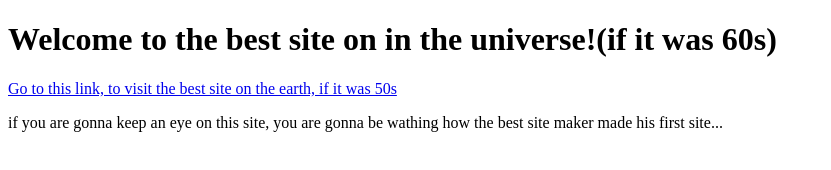
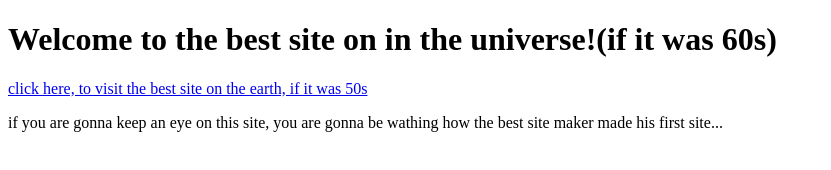
Before and after one commit to ShotaKhakhishvili/TempRepository, a plain HTML site: page prac.html in a window 1280 px wide. Shown: the whole page, without its empty margins (0-831 px from the left). Drawn offline with Linux system fonts and the light colour scheme.

Commit message:
comm4(2)

```diff
--- a/prac.html
+++ b/prac.html
@@ -8,7 +8,7 @@
 
         <h1> Welcome to the best site on in the universe!(if it was 60s)</h1>
 
-        <a href = "prac.html"> Go to this link, to visit the best site on the earth, if it was 50s</a>
+        <a href = "index.html"> click here, to visit the best site on the earth, if it was 50s</a>
 
         <p title="this is a complete truth">if you are gonna keep an eye on this site, you are gonna be wathing how the best site maker made his first site...</p>
 
```
